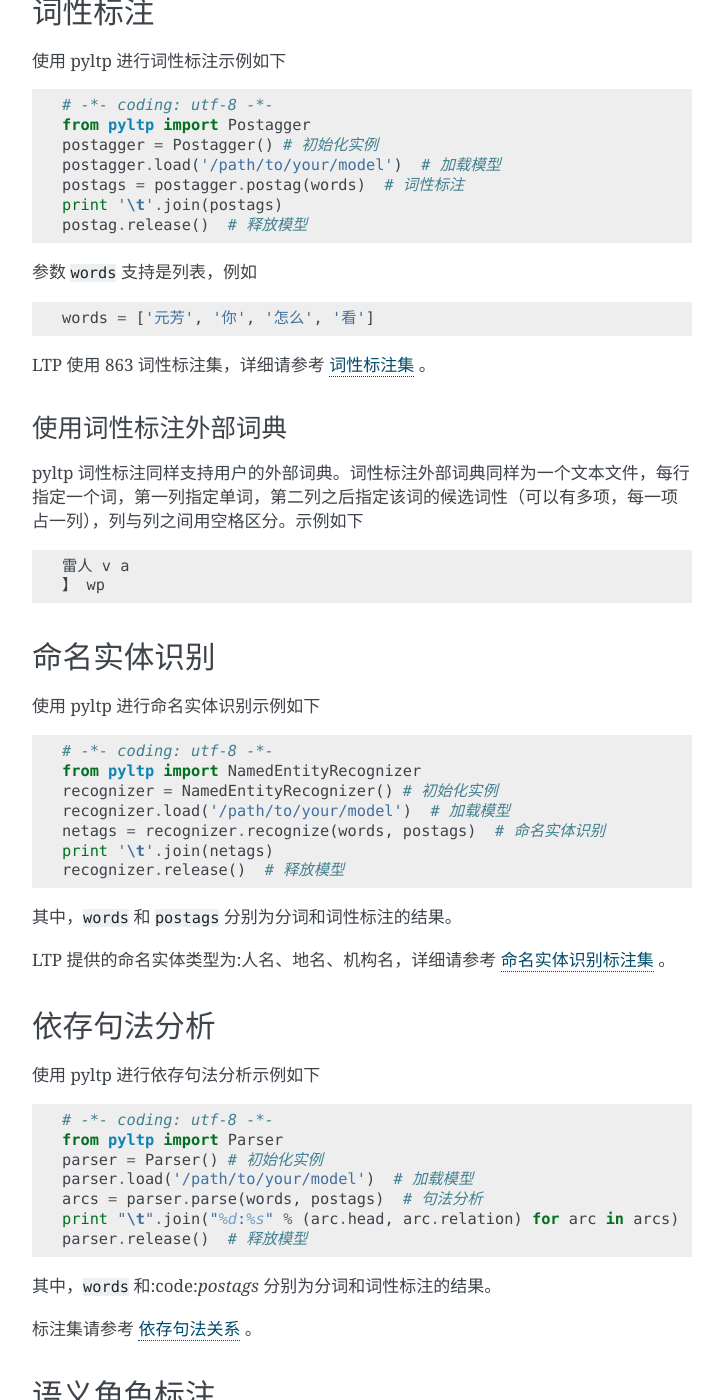
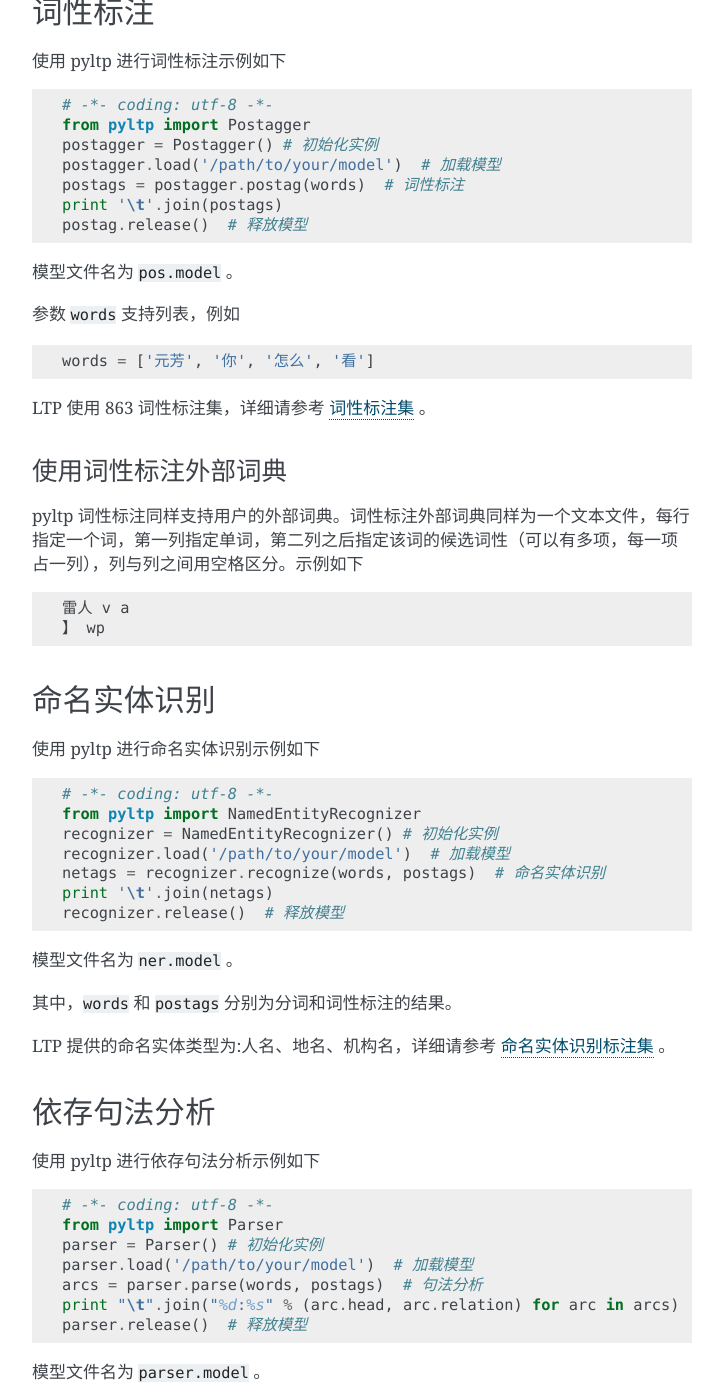
Before and after one commit to HuangFJ/pyltp, a Sphinx documentation site: the page built from doc/api.rst, in a window 1280 px wide and 1400 px high, scrolled down 2141 px. Shown: the whole window, without its empty margins (388-1111 px from the left). Built offline with Sphinx 7.4.7, drawn with Linux system fonts in a browser that asks for light colours.

Commit message:
update doc

```diff
--- a/doc/api.rst
+++ b/doc/api.rst
@@ -100,7 +100,9 @@ pyltp 支持使用用户训练好的个性化模型。关于个性化模型的
     print '\t'.join(postags)
     postag.release()  # 释放模型
 
-参数 :code:`words` 支持是列表，例如 ::
+模型文件名为 :file:`pos.model` 。
+
+参数 :code:`words` 支持列表，例如 ::
 
     words = ['元芳', '你', '怎么', '看']
 
@@ -127,6 +129,8 @@ pyltp 词性标注同样支持用户的外部词典。词性标注外部词典
     print '\t'.join(netags)
     recognizer.release()  # 释放模型
 
+模型文件名为 :file:`ner.model` 。
+
 其中，:code:`words` 和 :code:`postags` 分别为分词和词性标注的结果。
 
 
@@ -145,7 +149,9 @@ LTP 提供的命名实体类型为:人名、地名、机构名，详细请参考
     print "\t".join("%d:%s" % (arc.head, arc.relation) for arc in arcs)
     parser.release()  # 释放模型
 
-其中，:code:`words` 和:code:`postags` 分别为分词和词性标注的结果。
+模型文件名为 :file:`parser.model` 。
+
+其中，:code:`words` 和 :code:`postags` 分别为分词和词性标注的结果。
 
 标注集请参考 `依存句法关系 <http://ltp.readthedocs.org/zh_CN/latest/appendix.html#id5>`_ 。
 
@@ -165,6 +171,8 @@ LTP 提供的命名实体类型为:人名、地名、机构名，详细请参考
     labeller.release()  # 释放模型
 
 
+模型目录名为 :file:`srl` 。
+
 标注集请参考 `语义角色关系 <http://ltp.readthedocs.org/zh_CN/latest/appendix.html#id6>`_ 。
 
 语义依存分析
```
